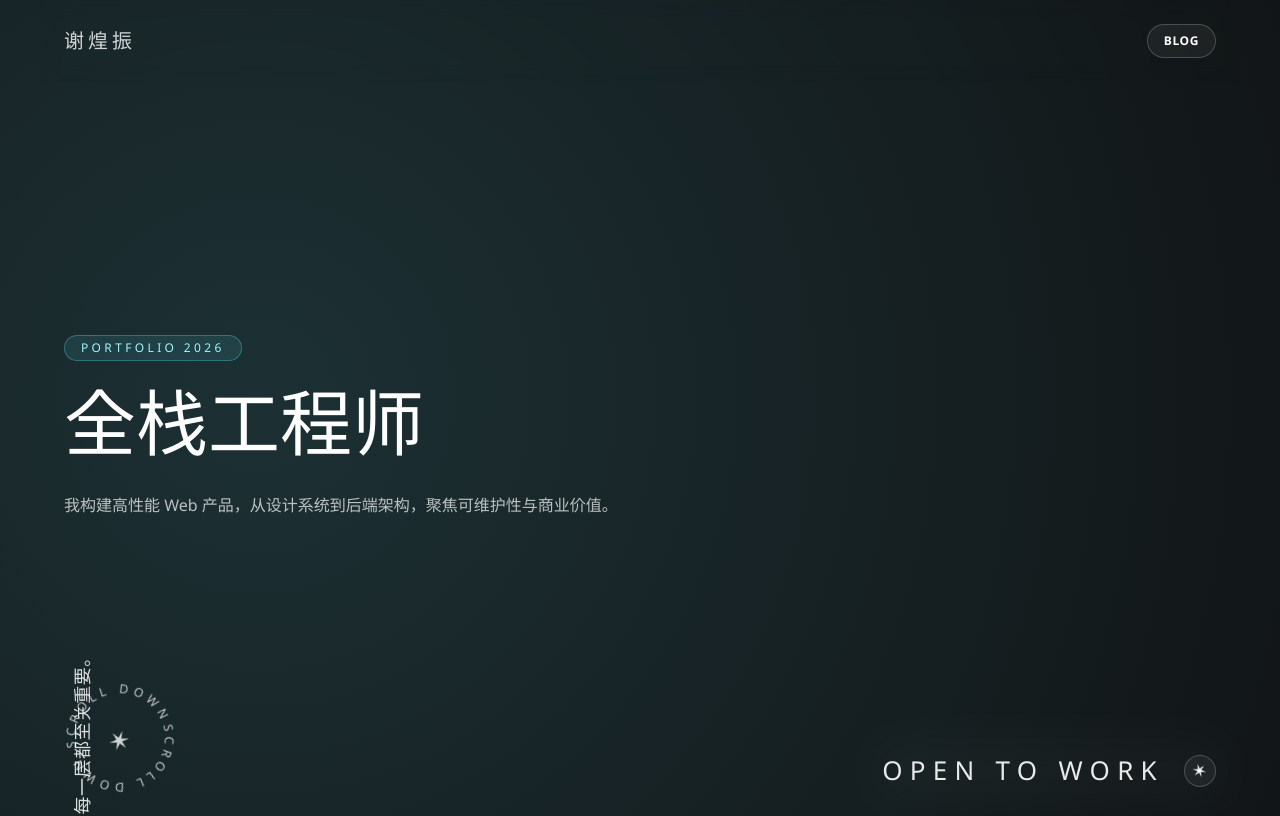
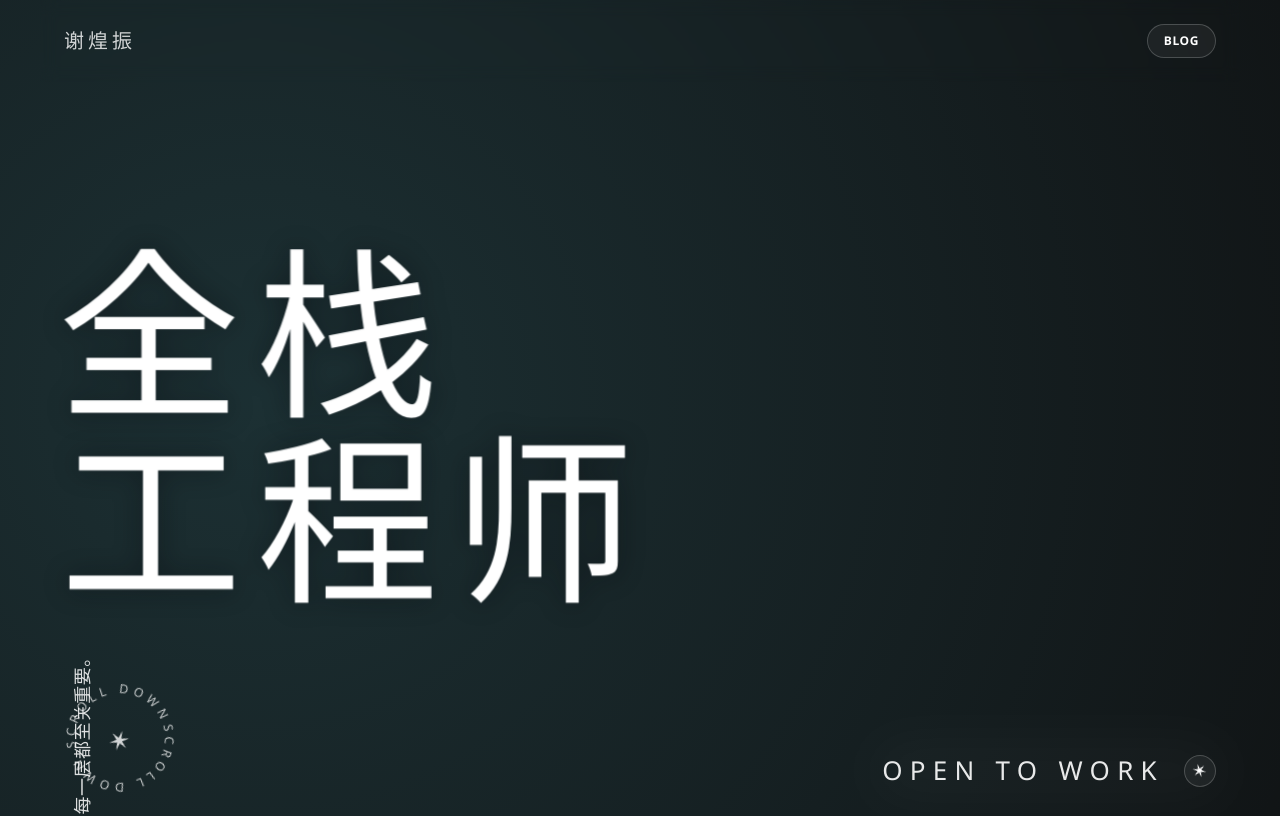
Before and after one commit to achelie/developer_portfolio, a React (Vite) app: page / in a window 1280 px wide. Shown: the top 816 px of the page. Built offline with nearby package versions, Linux system fonts and the light colour scheme.

Commit message:
将hero界面样式动画调整

```diff
--- a/src/components/Hero.tsx
+++ b/src/components/Hero.tsx
@@ -1,18 +1,137 @@
+import { useEffect, useRef, useState } from 'react'
+
+type TitleMotion = {
+  x: number
+  y: number
+  rotateX: number
+  rotateY: number
+}
+
 export default function Hero() {
   const ringText = 'SCROLL DOWN SCROLL DOWN '
+  const headingRef = useRef<HTMLHeadingElement | null>(null)
+  const frameRef = useRef<number | null>(null)
+  const targetRef = useRef<TitleMotion>({ x: 0, y: 0, rotateX: 0, rotateY: 0 })
+  const [titleMotion, setTitleMotion] = useState<TitleMotion>({
+    x: 0,
+    y: 0,
+    rotateX: 0,
+    rotateY: 0,
+  })
+
+  useEffect(() => {
+    const maxShiftX = 3
+    const maxShiftY = 2
+    const maxRotateX = 1.6
+    const maxRotateY = 2.2
+
+    const animate = () => {
+      setTitleMotion((prev) => {
+        const easing = 0.11
+        const nextX = prev.x + (targetRef.current.x - prev.x) * easing
+        const nextY = prev.y + (targetRef.current.y - prev.y) * easing
+        const nextRotateX = prev.rotateX + (targetRef.current.rotateX - prev.rotateX) * easing
+        const nextRotateY = prev.rotateY + (targetRef.current.rotateY - prev.rotateY) * easing
+
+        const settled =
+          Math.abs(nextX - targetRef.current.x) < 0.1 &&
+          Math.abs(nextY - targetRef.current.y) < 0.1 &&
+          Math.abs(nextRotateX - targetRef.current.rotateX) < 0.08 &&
+          Math.abs(nextRotateY - targetRef.current.rotateY) < 0.08
+
+        if (settled) {
+          frameRef.current = null
+          return { ...targetRef.current }
+        }
+
+        frameRef.current = requestAnimationFrame(animate)
+        return {
+          x: nextX,
+          y: nextY,
+          rotateX: nextRotateX,
+          rotateY: nextRotateY,
+        }
+      })
+    }
+
+    const startAnimation = () => {
+      if (frameRef.current === null) {
+        frameRef.current = requestAnimationFrame(animate)
+      }
+    }
+
+    const handlePointerMove = (event: MouseEvent) => {
+      const heading = headingRef.current
+      if (!heading) {
+        return
+      }
+
+      const focusRect = heading.getBoundingClientRect()
+      const centerX = focusRect.left + focusRect.width / 2
+      const centerY = focusRect.top + focusRect.height / 2
+
+      const normalizedX = (event.clientX - centerX) / (focusRect.width / 2)
+      const normalizedY = (event.clientY - centerY) / (focusRect.height / 2)
+      const clampedX = Math.max(-1, Math.min(1, normalizedX))
+      const clampedY = Math.max(-1, Math.min(1, normalizedY))
+
+      targetRef.current = {
+        x: clampedX * maxShiftX,
+        y: clampedY * maxShiftY,
+        rotateX: -clampedY * maxRotateX,
+        rotateY: clampedX * maxRotateY,
+      }
+
+      startAnimation()
+    }
+
+    const handlePointerLeave = () => {
+      targetRef.current = { x: 0, y: 0, rotateX: 0, rotateY: 0 }
+      startAnimation()
+    }
+
+    const handleWindowMouseOut = (event: MouseEvent) => {
+      if (!event.relatedTarget) {
+        handlePointerLeave()
+      }
+    }
+
+    window.addEventListener('mousemove', handlePointerMove)
+    window.addEventListener('mouseout', handleWindowMouseOut)
+    window.addEventListener('blur', handlePointerLeave)
+
+    return () => {
+      window.removeEventListener('mousemove', handlePointerMove)
+      window.removeEventListener('mouseout', handleWindowMouseOut)
+      window.removeEventListener('blur', handlePointerLeave)
+
+      if (frameRef.current !== null) {
+        cancelAnimationFrame(frameRef.current)
+      }
+    }
+  }, [])
 
   return (
     <section className="relative flex min-h-[92vh] w-full items-center px-0 pb-20 pt-8 sm:px-6">
-      <div className="max-w-2xl text-left">
-        <p className="mb-4 inline-flex rounded-full border border-cyan-300/30 bg-cyan-300/10 px-4 py-1 text-xs uppercase tracking-[0.28em] text-cyan-200">
-          Portfolio 2026
-        </p>
-        <h1 className="text-5xl font-semibold leading-tight text-white sm:text-6xl md:text-7xl">
-          全栈工程师
-        </h1>
-        <p className="mt-6 max-w-xl text-base leading-7 text-white/70">
-          我构建高性能 Web 产品，从设计系统到后端架构，聚焦可维护性与商业价值。
-        </p>
+      <div className="w-full text-left">
+        <div className="relative w-fit [perspective:1000px]">
+          <h1
+            ref={headingRef}
+            className="text-[clamp(3.2rem,18vw,7rem)] font-semibold leading-[0.88] tracking-[0.08em] text-white sm:text-[clamp(4.8rem,16vw,10rem)] lg:text-[clamp(7rem,14vw,16rem)]"
+            style={{
+              transform: `translate3d(${titleMotion.x}px, ${titleMotion.y}px, 0) rotateX(${titleMotion.rotateX}deg) rotateY(${titleMotion.rotateY}deg)`,
+              transformStyle: 'preserve-3d',
+              textShadow: `${-titleMotion.rotateY * 0.9}px ${titleMotion.rotateX * 0.9}px 26px rgba(8, 12, 16, 0.45)`,
+            }}
+          >
+            <span className="block" style={{ transform: 'translateZ(22px)' }}>
+              全栈
+            </span>
+            <span className="mt-2 block sm:mt-4 lg:mt-6" style={{ transform: 'translateZ(14px)' }}>
+              工程师
+            </span>
+          </h1>
+        </div>
       </div>
 
       <div className="absolute bottom-6 left-0 h-28 w-28 sm:left-6" aria-hidden="true">
```
